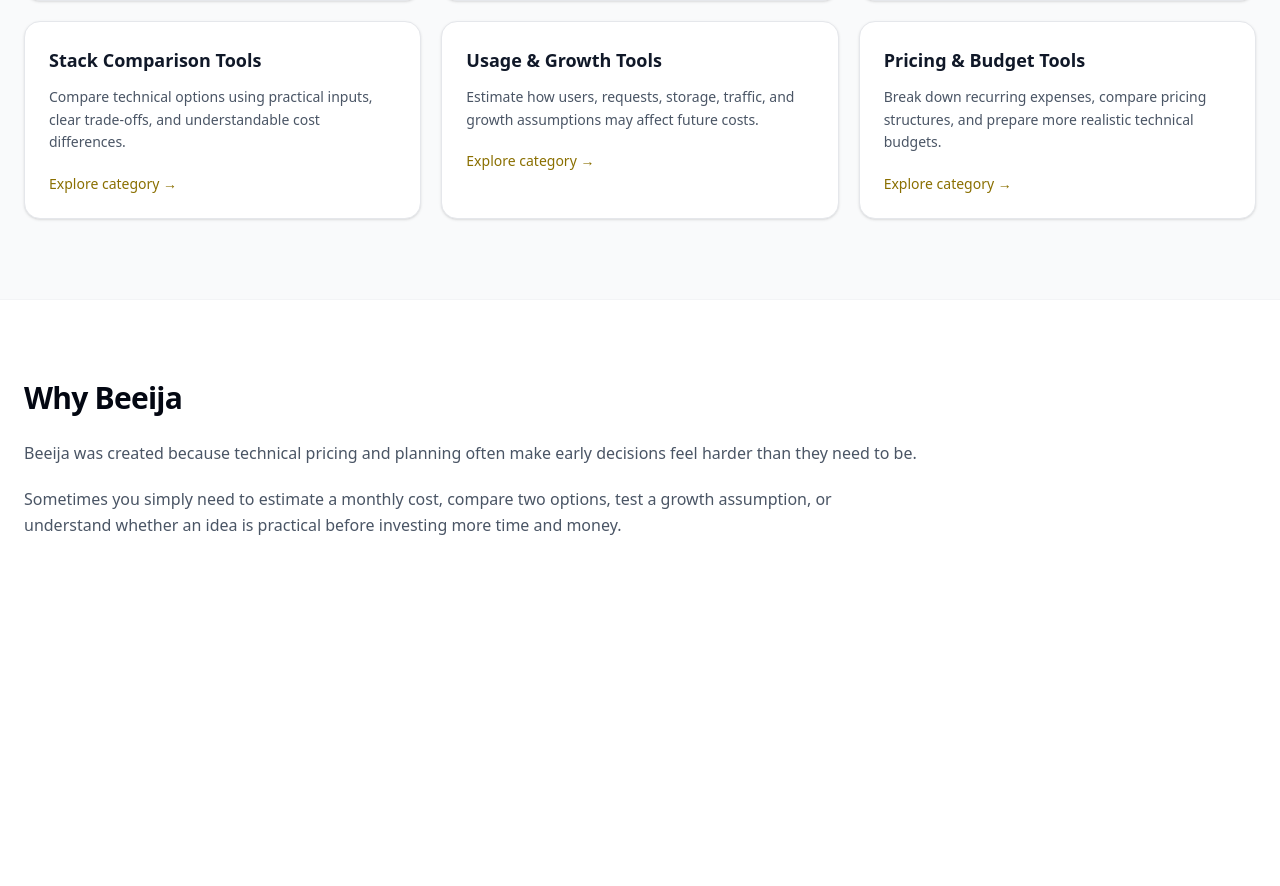
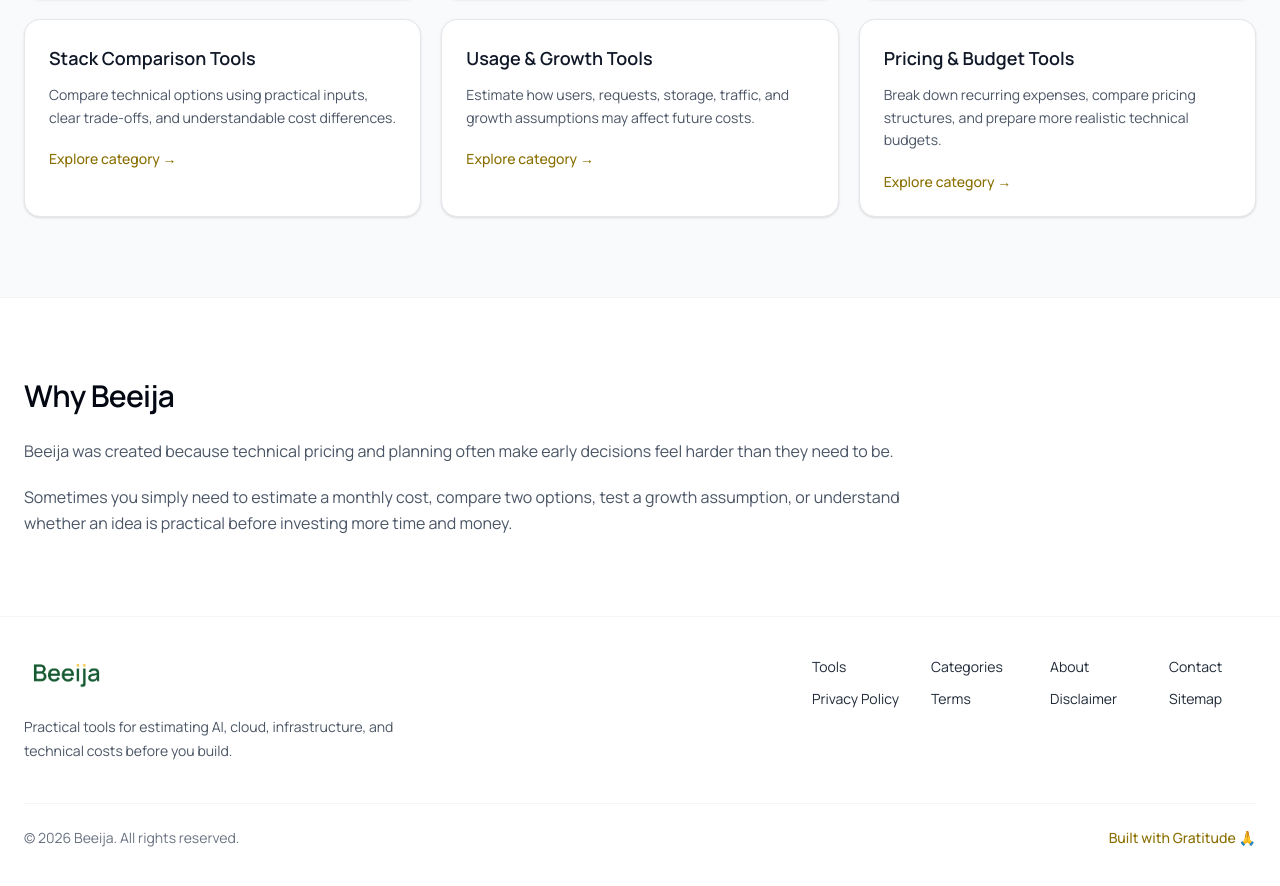
Before and after one commit to vaarunsonawwane-ops/beeija, a Next.js app: page / in a window 1280 px wide. Shown: the part 1236-2122 px from the top of the page. Before the commit the page ends 1854 px from the top, so only its background shows below. Built offline with nearby package versions, Linux system fonts and the light colour scheme.

Commit message:
layout.tsx

```diff
--- a/app/layout.tsx
+++ b/app/layout.tsx
@@ -1,20 +1,56 @@
 import type { Metadata } from "next";
-import { Geist, Geist_Mono } from "next/font/google";
+import { Manrope } from "next/font/google";
+
+import Footer from "@/app/components/Footer";
+import Header from "@/app/components/Header";
+
 import "./globals.css";
 
-const geistSans = Geist({
-  variable: "--font-geist-sans",
+const manrope = Manrope({
+  variable: "--font-manrope",
   subsets: ["latin"],
-});
-
-const geistMono = Geist_Mono({
-  variable: "--font-geist-mono",
-  subsets: ["latin"],
+  display: "swap",
 });
 
 export const metadata: Metadata = {
-  title: "Create Next App",
-  description: "Generated by create next app",
+  metadataBase: new URL("https://beeija.com"),
+
+  title: {
+    default: "Beeija | Practical AI, Cloud & Cost Planning Tools",
+    template: "%s | Beeija",
+  },
+
+  description:
+    "Practical browser-based tools for estimating AI, cloud, infrastructure, and technical costs before you build.",
+
+  applicationName: "Beeija",
+
+  alternates: {
+    canonical: "/",
+  },
+
+  openGraph: {
+    type: "website",
+    locale: "en_US",
+    url: "https://beeija.com",
+    siteName: "Beeija",
+    title: "Beeija | Practical AI, Cloud & Cost Planning Tools",
+    description:
+      "Practical browser-based tools for estimating AI, cloud, infrastructure, and technical costs before you build.",
+  },
+
+  twitter: {
+    card: "summary_large_image",
+    title: "Beeija | Practical AI, Cloud & Cost Planning Tools",
+    description:
+      "Practical browser-based tools for estimating AI, cloud, infrastructure, and technical costs before you build.",
+  },
+
+  icons: {
+    icon: "/favicon.ico",
+    shortcut: "/favicon.ico",
+    apple: "/apple-touch-icon.png",
+  },
 };
 
 export default function RootLayout({
@@ -23,11 +59,18 @@
   children: React.ReactNode;
 }>) {
   return (
-    <html
-      lang="en"
-      className={`${geistSans.variable} ${geistMono.variable} h-full antialiased`}
-    >
-      <body className="min-h-full flex flex-col">{children}</body>
+    <html lang="en">
+      <body
+        className={`${manrope.variable} flex min-h-screen flex-col bg-white antialiased`}
+      >
+        <Header />
+
+        <div className="flex-1">
+          {children}
+        </div>
+
+        <Footer />
+      </body>
     </html>
   );
 }
```
